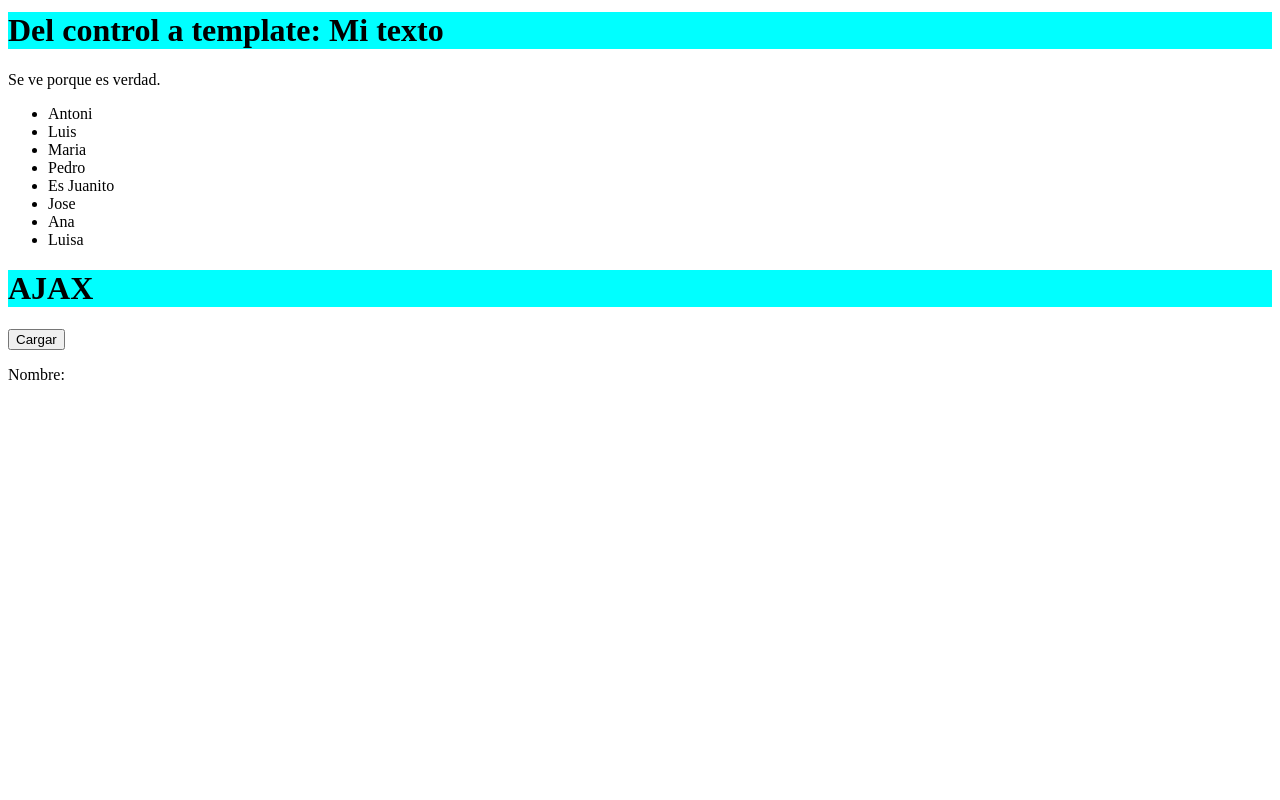
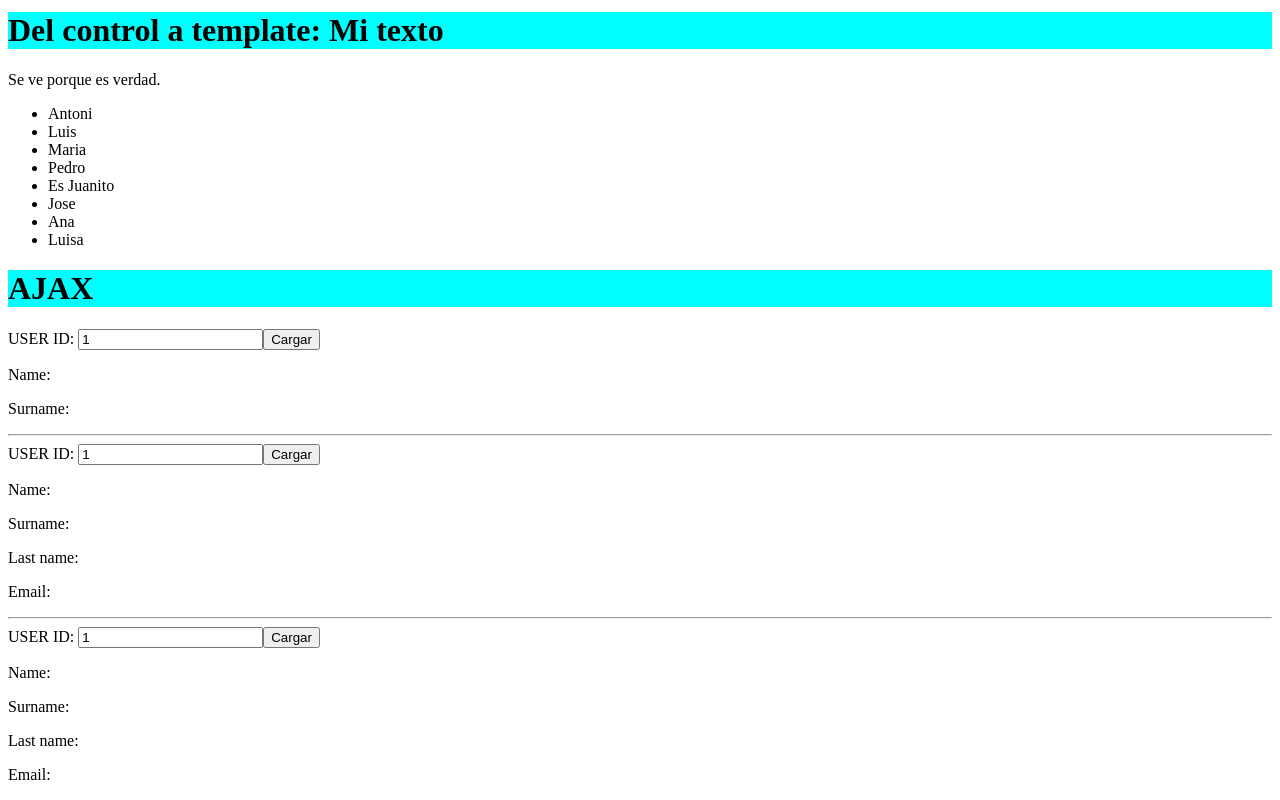
Before and after one commit to rafaelaznar/phosphorum, an Angular app: page / in a window 1280 px wide. Shown: the part 1232-2032 px from the top of the page. Before the commit the page ends 1632 px from the top, so only its background shows below. Built offline with nearby package versions, Linux system fonts and the light colour scheme.

Commit message:
primeros componentes

```diff
--- a/src/app/app.component.html
+++ b/src/app/app.component.html
@@ -56,5 +56,18 @@ Double data binding: De temp a control: <input type="text" [(ngModel)]="mitexto"
 
 <h1>AJAX</h1>
 
+USER ID: <input type="text" [(ngModel)]="id">
 <button (click)="cargar()">Cargar</button>
-<p>Nombre: {{datos.name}}</p>
+
+
+<p>Name: {{datos.name}}</p>
+<p>Surname: {{datos.surname}}</p>
+
+<hr>
+
+<app-user-unrouted-detail-admin [id]="id"></app-user-unrouted-detail-admin>
+
+<hr>
+
+
+<app-user-unrouted-detail-admin [id]="id"></app-user-unrouted-detail-admin>
--- a/src/app/app.component.ts
+++ b/src/app/app.component.ts
@@ -2,6 +2,19 @@ import { HttpClient } from "@angular/common/http";
 import { Component } from "@angular/core";
 
 interface IIndividuo { nombre: string; edad: number; sexo: string };
+
+interface IUser {
+  id: number;
+  name: string;
+  surname: string;
+  lastname: string;
+  email: string;
+  username: string;
+  role: boolean;
+  threads: number;
+  replies: number
+}
+
 
 @Component({
   selector: 'app-root',
@@ -11,7 +24,7 @@ interface IIndividuo { nombre: string; edad: number; sexo: string };
 
 export class AppComponent {
   title: string = 'phosphorum';
-  datos: any="";
+  datos: IUser = { id: 0, name: "", surname: "", lastname: "", email: "", username: "", role: false, threads: 0, replies: 0 };
   urlimagen: string = "https://estaticos-cdn.sport.es/clip/885c9147-8b6a-4bc9-8937-aa27780bfabd_media-libre-aspect-ratio_default_0.jpg";
   w: string = "400";
   personas: string[] = ['Antoni', 'Luis', 'Maria', 'Pedro', 'Juan', 'Jose', 'Ana', 'Luisa'];
@@ -19,6 +32,7 @@ export class AppComponent {
   cuatro: number = 4;
   mitexto: string = "Mi texto";
   condition: boolean = true;
+  id: number = 1;
   poblacion: IIndividuo[] = [
     {
       nombre: "Antonio",
@@ -77,15 +91,16 @@ export class AppComponent {
   cargar(): void {
     console.log("Cargando AJAX...");
 
-    this.http.get("http://localhost:8083/user/1").subscribe(
-      (data: any) => {
+    this.http.get("http://localhost:8083/user/" + this.id).subscribe({
+      next: (data: any) => {
         console.log(data);
         this.datos = data;
+      },
+      error: (error: any) => {
+        console.log(error);
       }
-    )
 
-
-
+    })
 
   }
 
--- a/src/app/app.module.ts
+++ b/src/app/app.module.ts
@@ -6,11 +6,15 @@ import { AppComponent } from './app.component';
 import { FormsModule } from '@angular/forms';
 
 import { HttpClientModule } from '@angular/common/http';
+import { UserRoutedViewAdminComponent } from './components/user/routed/view/admin/user-routed-view-admin/user-routed-view-admin.component';
+import { UserUnroutedDetailAdminComponent } from './components/user/routed/view/admin/user-unrouted-detail-admin/user-unrouted-detail-admin.component';
 
 
 @NgModule({
   declarations: [
     AppComponent,
+    UserRoutedViewAdminComponent,
+    UserUnroutedDetailAdminComponent
   ],
   imports: [
     BrowserModule,
--- /dev/null
+++ b/src/app/components/user/routed/view/admin/user-routed-view-admin/user-routed-view-admin.component.html
@@ -0,0 +1,8 @@
+
+USER ID: <input type="text" [(ngModel)]="id">
+<button (click)="cargar()">Cargar</button>
+
+<p>Name: {{datos.name}}</p>
+<p>Surname: {{datos.surname}}</p>
+<p>Last name: {{datos.lastname}}</p>
+<p>Email: {{datos.email}}</p>
--- /dev/null
+++ b/src/app/components/user/routed/view/admin/user-routed-view-admin/user-routed-view-admin.component.ts
@@ -0,0 +1,53 @@
+import { HttpClient } from '@angular/common/http';
+import { Component, Input, OnInit } from '@angular/core';
+
+interface IUser {
+  id: number;
+  name: string;
+  surname: string;
+  lastname: string;
+  email: string;
+  username: string;
+  role: boolean;
+  threads: number;
+  replies: number
+}
+
+@Component({
+  selector: 'app-user-routed-view-admin',
+  templateUrl: './user-routed-view-admin.component.html',
+  styleUrls: ['./user-routed-view-admin.component.css']
+})
+
+export class UserRoutedViewAdminComponent implements OnInit {
+
+  @Input() id: number = 1;
+
+  datos: IUser = { id: 0, name: "", surname: "", lastname: "", email: "", username: "", role: false, threads: 0, replies: 0 };
+  //id: number = 1;
+
+  constructor(
+    private http: HttpClient
+  ) { }
+
+  ngOnInit() {
+  }
+
+
+  cargar(): void {
+    console.log("Cargando AJAX...");
+
+    this.http.get("http://localhost:8083/user/" + this.id).subscribe({
+      next: (data: any) => {
+        console.log(data);
+        this.datos = data;
+      },
+      error: (error: any) => {
+        console.log(error);
+      }
+
+    })
+
+  }
+
+}
--- /dev/null
+++ b/src/app/components/user/routed/view/admin/user-unrouted-detail-admin/user-unrouted-detail-admin.component.html
@@ -0,0 +1,8 @@
+
+USER ID: <input type="text" [(ngModel)]="id">
+<button (click)="cargar()">Cargar</button>
+
+<p>Name: {{datos.name}}</p>
+<p>Surname: {{datos.surname}}</p>
+<p>Last name: {{datos.lastname}}</p>
+<p>Email: {{datos.email}}</p>
--- /dev/null
+++ b/src/app/components/user/routed/view/admin/user-unrouted-detail-admin/user-unrouted-detail-admin.component.ts
@@ -0,0 +1,54 @@
+import { HttpClient } from '@angular/common/http';
+import { Component, Input, OnInit } from '@angular/core';
+
+interface IUser {
+  id: number;
+  name: string;
+  surname: string;
+  lastname: string;
+  email: string;
+  username: string;
+  role: boolean;
+  threads: number;
+  replies: number
+}
+
+
+@Component({
+  selector: 'app-user-unrouted-detail-admin',
+  templateUrl: './user-unrouted-detail-admin.component.html',
+  styleUrls: ['./user-unrouted-detail-admin.component.css']
+})
+export class UserUnroutedDetailAdminComponent implements OnInit {
+
+
+  @Input() id: number = 1;
+
+  datos: IUser = { id: 0, name: "", surname: "", lastname: "", email: "", username: "", role: false, threads: 0, replies: 0 };
+  //id: number = 1;
+
+  constructor(
+    private http: HttpClient
+  ) { }
+
+  ngOnInit() {
+  }
+
+
+  cargar(): void {
+    console.log("Cargando AJAX...");
+
+    this.http.get("http://localhost:8083/user/" + this.id).subscribe({
+      next: (data: any) => {
+        console.log(data);
+        this.datos = data;
+      },
+      error: (error: any) => {
+        console.log(error);
+      }
+
+    })
+
+  }
+
+}
```
Also changed, not shown: src/app/components/user/routed/view/admin/user-routed-view-admin/user-routed-view-admin.component.css (added), src/app/components/user/routed/view/admin/user-unrouted-detail-admin/user-unrouted-detail-admin.component.css (added), 1 other file (tests, documents, lock files or other folders).
